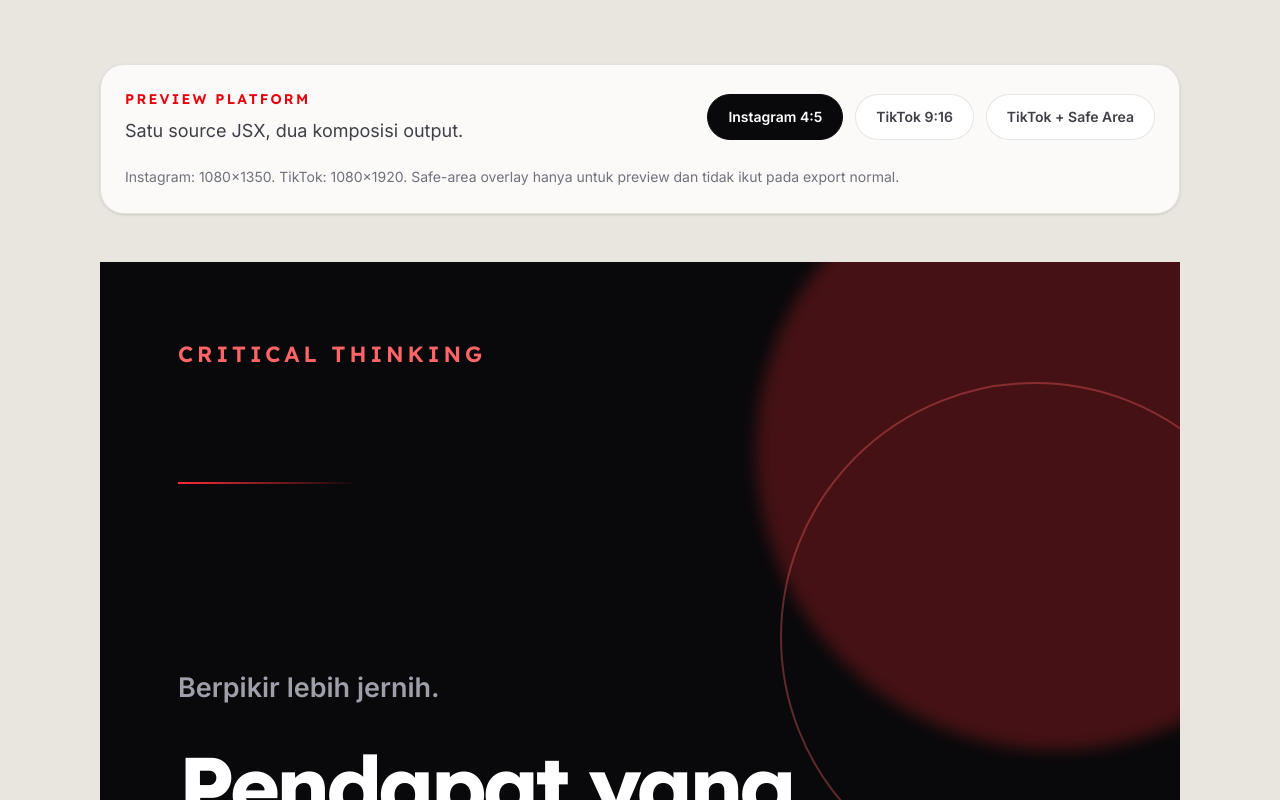
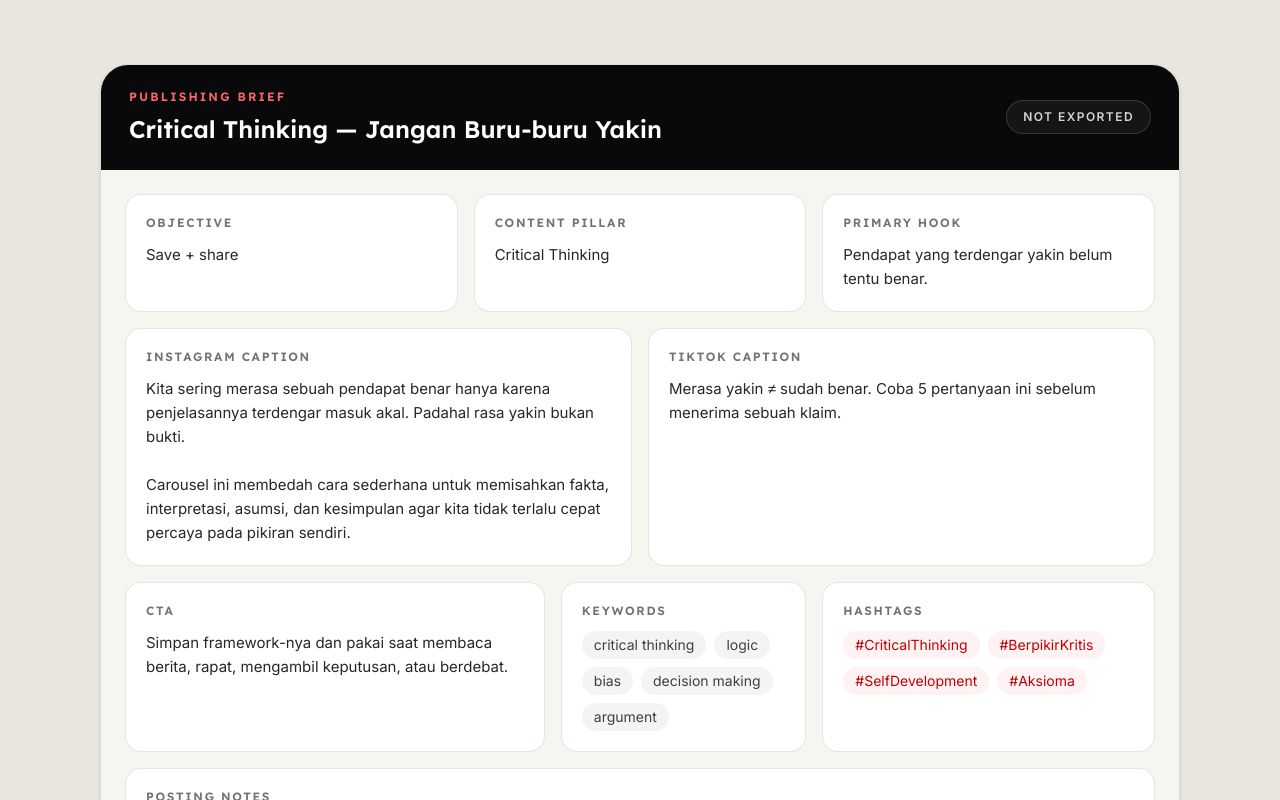
Before and after one commit to winaldomanurung/aksioma-content, a Next.js app: page /carousel/demo in a window 1280 px wide. Shown: the top 800 px of the page. Built offline with nearby package versions, Linux system fonts and the light colour scheme.

Commit message:
Add publishing brief panel before carousel

```diff
--- a/app/carousel/demo/page.jsx
+++ b/app/carousel/demo/page.jsx
@@ -6,12 +6,40 @@ import {
   FrameworkSlide,
   HeroSlide,
   PlatformSwitcher,
+  PostMetaPanel,
   StatementSlide,
   SummarySlide,
 } from "@/components/carousel";
 
 export const metadata = {
   title: "Demo Carousel | Aksioma Content Studio",
+};
+
+const postMeta = {
+  title: "Critical Thinking — Jangan Buru-buru Yakin",
+  objective: "Save + share",
+  contentPillar: "Critical Thinking",
+  hook: "Pendapat yang terdengar yakin belum tentu benar.",
+  instagramCaption:
+    "Kita sering merasa sebuah pendapat benar hanya karena penjelasannya terdengar masuk akal. Padahal rasa yakin bukan bukti.\n\nCarousel ini membedah cara sederhana untuk memisahkan fakta, interpretasi, asumsi, dan kesimpulan agar kita tidak terlalu cepat percaya pada pikiran sendiri.",
+  tiktokCaption:
+    "Merasa yakin ≠ sudah benar. Coba 5 pertanyaan ini sebelum menerima sebuah klaim.",
+  cta: "Simpan framework-nya dan pakai saat membaca berita, rapat, mengambil keputusan, atau berdebat.",
+  hashtags: [
+    "CriticalThinking",
+    "BerpikirKritis",
+    "SelfDevelopment",
+    "Aksioma",
+  ],
+  keywords: [
+    "critical thinking",
+    "logic",
+    "bias",
+    "decision making",
+    "argument",
+  ],
+  notes:
+    "Prioritaskan cover dengan hook kuat. Untuk TikTok, cek mode safe area sebelum posting. Hindari caption yang hanya mengulang seluruh isi carousel.",
 };
 
 export default async function DemoCarouselPage({ searchParams }) {
@@ -25,6 +53,8 @@ export default async function DemoCarouselPage({ searchParams }) {
       data-platform={platform}
       data-safe-area={safeArea ? "true" : "false"}
     >
+      <PostMetaPanel {...postMeta} />
+
       <PlatformSwitcher
         route="/carousel/demo"
         platform={platform}
--- /dev/null
+++ b/components/carousel/PostMetaPanel.jsx
@@ -0,0 +1,103 @@
+function MetaBlock({ label, children, className = "" }) {
+  return (
+    <section className={["rounded-2xl border border-black/10 bg-white p-5", className].join(" ")}>
+      <p className="font-display text-xs font-semibold uppercase tracking-[0.14em] text-zinc-500">
+        {label}
+      </p>
+      <div className="mt-3 whitespace-pre-wrap text-[15px] leading-6 text-zinc-800">
+        {children}
+      </div>
+    </section>
+  );
+}
+
+export default function PostMetaPanel({
+  title,
+  objective,
+  contentPillar,
+  hook,
+  instagramCaption,
+  tiktokCaption,
+  cta,
+  hashtags = [],
+  keywords = [],
+  notes,
+}) {
+  return (
+    <aside className="studio-only w-[1080px] overflow-hidden rounded-[28px] border border-black/10 bg-[#f7f5f0] shadow-sm">
+      <div className="border-b border-black/10 bg-zinc-950 px-7 py-6 text-white">
+        <div className="flex items-center justify-between gap-8">
+          <div>
+            <p className="font-display text-xs font-semibold uppercase tracking-[0.18em] text-red-400">
+              Publishing Brief
+            </p>
+            <h2 className="font-display mt-2 text-2xl font-semibold">
+              {title}
+            </h2>
+          </div>
+          <span className="rounded-full border border-white/15 bg-white/5 px-4 py-2 text-xs font-semibold uppercase tracking-[0.12em] text-zinc-300">
+            Not exported
+          </span>
+        </div>
+      </div>
+
+      <div className="grid grid-cols-12 gap-4 p-6">
+        <MetaBlock label="Objective" className="col-span-4">
+          {objective}
+        </MetaBlock>
+
+        <MetaBlock label="Content pillar" className="col-span-4">
+          {contentPillar}
+        </MetaBlock>
+
+        <MetaBlock label="Primary hook" className="col-span-4">
+          {hook}
+        </MetaBlock>
+
+        <MetaBlock label="Instagram caption" className="col-span-6">
+          {instagramCaption}
+        </MetaBlock>
+
+        <MetaBlock label="TikTok caption" className="col-span-6">
+          {tiktokCaption}
+        </MetaBlock>
+
+        <MetaBlock label="CTA" className="col-span-5">
+          {cta}
+        </MetaBlock>
+
+        <MetaBlock label="Keywords" className="col-span-3">
+          <div className="flex flex-wrap gap-2">
+            {keywords.map((keyword) => (
+              <span
+                key={keyword}
+                className="rounded-full bg-zinc-100 px-3 py-1 text-sm text-zinc-700"
+              >
+                {keyword}
+              </span>
+            ))}
+          </div>
+        </MetaBlock>
+
+        <MetaBlock label="Hashtags" className="col-span-4">
+          <div className="flex flex-wrap gap-2">
+            {hashtags.map((hashtag) => (
+              <span
+                key={hashtag}
+                className="rounded-full bg-red-50 px-3 py-1 text-sm text-red-700"
+              >
+                {hashtag.startsWith("#") ? hashtag : "#" + hashtag}
+              </span>
+            ))}
+          </div>
+        </MetaBlock>
+
+        {notes ? (
+          <MetaBlock label="Posting notes" className="col-span-12">
+            {notes}
+          </MetaBlock>
+        ) : null}
+      </div>
+    </aside>
+  );
+}
--- a/components/carousel/index.js
+++ b/components/carousel/index.js
@@ -7,6 +7,7 @@ export { default as CTASlide } from "./CTASlide";
 export { default as FrameworkSlide } from "./FrameworkSlide";
 export { default as HeroSlide } from "./HeroSlide";
 export { default as PlatformSwitcher } from "./PlatformSwitcher";
+export { default as PostMetaPanel } from "./PostMetaPanel";
 export { default as SlideFooter } from "./SlideFooter";
 export { default as SlideShell } from "./SlideShell";
 export { default as StatementSlide } from "./StatementSlide";
```
Also changed, not shown: 1 other file (tests, documents, lock files or other folders).
